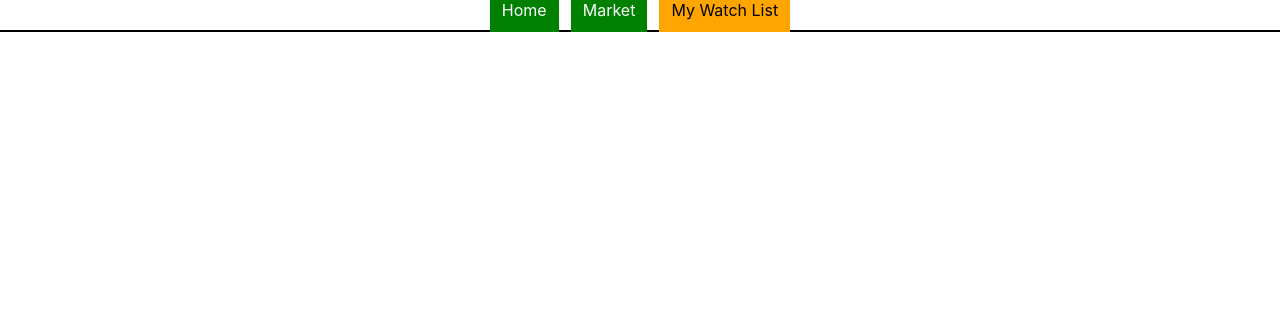
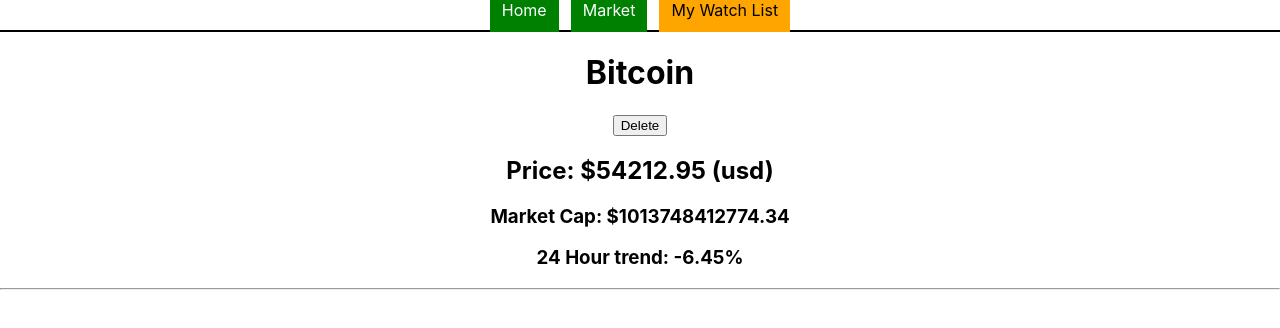
Before and after one commit to xiaochenx/project-2-crypto-wallet, a React (Create React App) app in the folder crypto-wallet/: page /Watchlist in a window 1280 px wide. Shown: the top 328 px of the page. Built offline with nearby package versions, Linux system fonts and the light colour scheme; data requests are answered from the project's data file.

Commit message:
added true false toggle to not add clicked events repeatedly

```diff
--- a/crypto-wallet/db.json
+++ b/crypto-wallet/db.json
@@ -7,7 +7,8 @@
       "price": "54212.95",
       "marketCap": "1013748412774.34",
       "ChangePercent24Hr": "-6.45",
-      "livePrice": "https://blockchain.info/"
+      "livePrice": "https://blockchain.info/",
+      "watchList": true
     },
     {
       "id": "ethereum",
@@ -15,7 +16,8 @@
       "price": "3271.19",
       "marketCap": "378595404565.04",
       "ChangePercent24Hr": "2.55",
-      "livePrice": "https://etherscan.io/"
+      "livePrice": "https://etherscan.io/",
+      "watchList": false
     },
     {
       "id": "binance-coin",
@@ -23,7 +25,8 @@
       "price": "619.56",
       "marketCap": "95062093441.68",
       "ChangePercent24Hr": "-6.73",
-      "livePrice": "https://etherscan.io/token/0xB8c77482e45F1F44dE1745F52C74426C631bDD52"
+      "livePrice": "https://etherscan.io/token/0xB8c77482e45F1F44dE1745F52C74426C631bDD52",
+      "watchList": false
     },
     {
       "id": "dogecoin",
@@ -31,7 +34,8 @@
       "price": "0.53",
       "marketCap": "69339917217.21",
       "ChangePercent24Hr": "29.32",
-      "livePrice": "http://dogechain.info/chain/Dogecoin"
+      "livePrice": "http://dogechain.info/chain/Dogecoin",
+      "watchList": false
     }
   ]
 }
--- a/crypto-wallet/src/App.js
+++ b/crypto-wallet/src/App.js
@@ -34,8 +34,8 @@
       <div className="App">
           <NavBar />
           <Route exact path="/" render={() => <div><h1>Welcome to Your Crypto Wallet</h1></div>  }/>
-          <Route exact path="/market" render={props => (<Market {...props} setClickedCryptos={setClickedCryptos} clickedCryptos={clickedCryptos} cryptos={cryptos}/>)}/>
-          <Route exact path="/Watchlist" render={props => (<Watchlist {...props}  clickedCryptos={clickedCryptos} cryptos={cryptos}/>)}  />
+          <Route exact path="/market" render={props => (<Market {...props} setCryptos={setCryptos} clickedCryptos={clickedCryptos} cryptos={cryptos}/>)}/>
+          <Route exact path="/Watchlist" render={props => (<Watchlist {...props}  setCryptos={setCryptos} cryptos={cryptos}/>)}  />
       </div>
     </Router>
   );
--- a/crypto-wallet/src/components/CryptoList.js
+++ b/crypto-wallet/src/components/CryptoList.js
@@ -4,27 +4,23 @@
 
 
 
- const CryptoList = ({cryptos , setClickedCryptos , clickedCryptos }) => {
+ const CryptoList = ({cryptos , setCryptos }) => {
 
 
-
-
-
-
-
-    const handleClick = (e) => {
-       cryptos.map(crypto => {
-           if(e.target.className === crypto.id){
-               setClickedCryptos([...clickedCryptos,crypto])
+    const handleClick = (id) => (e) => {
+       const newCryptos = cryptos.map(el => {
+           if(el.id === id){
+            return ({...el , watchList : true})
            }
-
-    })
+           return el;
+       })
+       setCryptos(newCryptos);
     }
 
 
      const renderCryptos = cryptos.map(crypto =>
         <div>
-            <h1>{crypto.name}</h1> <button className={crypto.id} onClick={handleClick}>Add</button>
+            <h1>{crypto.name}</h1> <button className={crypto.id} onClick={handleClick(crypto.id)}>Add</button>
             <h2>Price: ${crypto.price} (usd)</h2>
             <h3>Market Cap: ${crypto.marketCap}</h3>
             <h3>24 Hour trend: {crypto.ChangePercent24Hr}%</h3>
@@ -40,7 +36,7 @@
             {renderCryptos}
             <h1>Wish list</h1>
             <hr />
-            <Watchlist clickedCryptos={clickedCryptos}/>
+            {/* <Watchlist clickedCryptos={clickedCryptos}/> */}
 
             {/* <Route path={`/market/${crypto.id}`} render={props => (<CryptoShow {...props} cryptos={cryptos}/>)}/> */}
         </div>
--- a/crypto-wallet/src/components/Watchlist.js
+++ b/crypto-wallet/src/components/Watchlist.js
@@ -1,11 +1,22 @@
 import React from 'react'
 
-const Watchlist = ({clickedCryptos}) => {
-    console.log(clickedCryptos)
-    const renderCryptos = clickedCryptos.map(crypto =>{
+const Watchlist = ({cryptos , setCryptos }) => {
 
+    const handleClick = (id) => (e) => {
+        const newCryptos = cryptos.map(el => {
+            if(el.id === id){
+             return ({...el , watchList : false})
+            }
+            return el;
+        })
+        setCryptos(newCryptos);
+     }
+
+    const renderCryptos = cryptos.map(crypto =>{
+        console.log({ watchlist : crypto.watchlist})
+        if(!crypto.watchList) return null;
         return <div>
-            <h1>{crypto.name}</h1> <button className={crypto.id}>Delete</button>
+            <h1>{crypto.name}</h1> <button className={crypto.id} onClick={handleClick(crypto.id)}>Delete</button>
             <h2>Price: ${crypto.price} (usd)</h2>
             <h3>Market Cap: ${crypto.marketCap}</h3>
             <h3>24 Hour trend: {crypto.ChangePercent24Hr}%</h3>
@@ -19,6 +30,7 @@
 
     return (
         <div>
+
            {renderCryptos}
             {/* <h1>My Watch List</h1>
             <button>Delete</button> */}
@@ -26,6 +38,9 @@
     )
 }
 
+Watchlist.defaultProps = {
+    cryptos : []
+}
 
 
 export default Watchlist
--- a/crypto-wallet/src/containers/Market.js
+++ b/crypto-wallet/src/containers/Market.js
@@ -6,11 +6,11 @@
 
 
 
-const Market = ({ cryptos , setClickedCryptos , clickedCryptos }) => {
+const Market = ({ cryptos , setCryptos }) => {
 
 
    return  <div>
-             <CryptoList setClickedCryptos={setClickedCryptos} clickedCryptos={clickedCryptos}  cryptos={cryptos} />
+             <CryptoList setCryptos={setCryptos} cryptos={cryptos} />
              {/* <Route path={`${match.url}/:cryptoId`} render={routerProps => <CryptoShow {...routerProps} cryptos={cryptos} /> }/> */}
              {/* {renderDetails} */}
 
```
